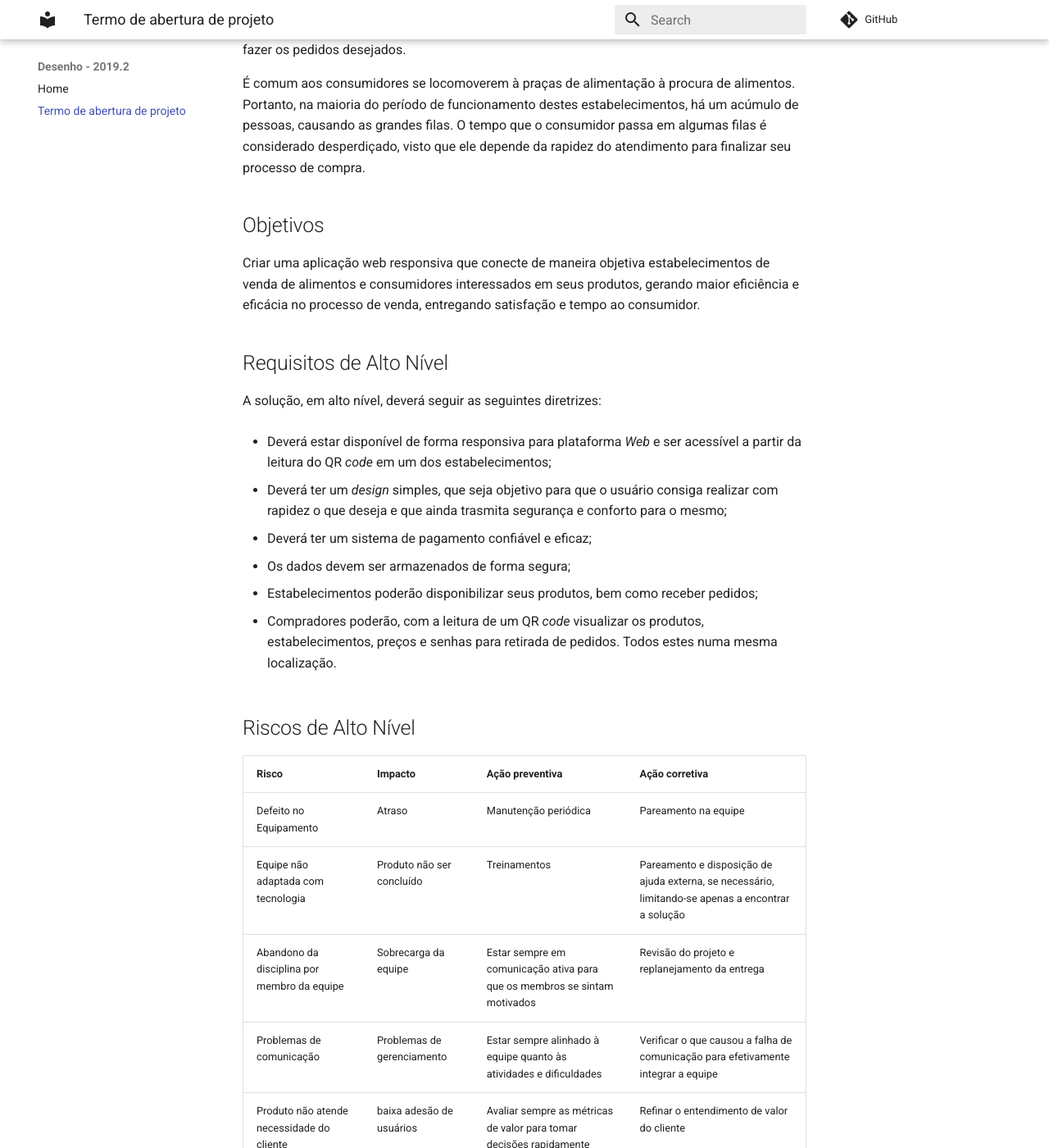
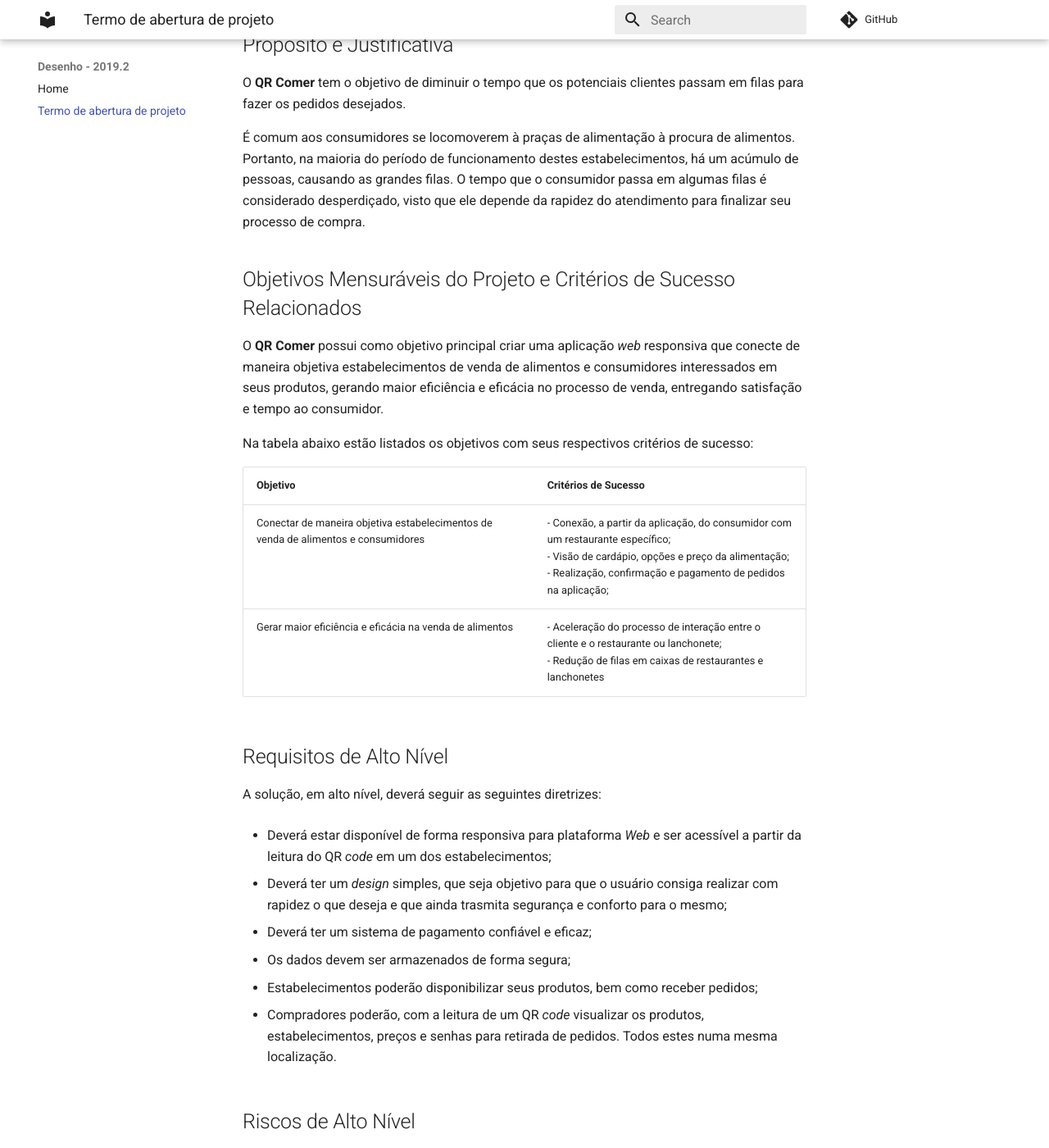
Before and after one commit to fga-desenho-2019-2/Wiki, an MkDocs documentation site: the page built from docs/tap.md, in a window 1280 px wide and 1400 px high, scrolled down 1643 px. Shown: the whole window at 82% size. Built offline with MkDocs 1.6.1 and Material for MkDocs 9.7.7, drawn with Linux system fonts in a browser that asks for light colours; comment, search, counter and statistics services are not loaded; old or Windows-style settings are respelled for this version of MkDocs; some of the changed text lies outside the part shown.

Commit message:
Revising objectives

```diff
--- a/docs/tap.md
+++ b/docs/tap.md
@@ -6,6 +6,7 @@
 |-|-|-|-|
 |19/08/2019|0.1|Criação do documento, adição de Stakeholders, Descrição do Projeto, Propósito e Justificativa, Objetivos, Requisitos de Alto Nível, Riscos de Alto Nível e Estimativa de Custo| Shayane Marques|
 |20/08/2019|0.2| Adição da introdução, adição de informações no tópico de Requisitos de alto nível | Pedro Rodrigues |
+|20/08/2019|0.3| Revisão de objetivos, adição de  critérios de sucesso | Matheus Blanco
 
 ## Stakeholders
 
@@ -38,9 +39,16 @@
 
 É comum aos consumidores se locomoverem à praças de alimentação à procura de alimentos. Portanto, na maioria do período de funcionamento destes estabelecimentos, há um acúmulo de pessoas, causando as grandes filas. O tempo que o consumidor passa em algumas filas é considerado desperdiçado, visto que ele depende da rapidez do atendimento para finalizar seu processo de compra.
 
-## Objetivos
+## Objetivos Mensuráveis do Projeto e Critérios de Sucesso Relacionados
 
-Criar uma aplicação web responsiva que conecte de maneira objetiva estabelecimentos de venda de alimentos e consumidores interessados em seus produtos, gerando maior eficiência e eficácia no processo de venda, entregando satisfação e tempo ao consumidor.
+O **QR Comer** possui como objetivo principal criar uma aplicação _web_ responsiva que conecte de maneira objetiva estabelecimentos de venda de alimentos e consumidores interessados em seus produtos, gerando maior eficiência e eficácia no processo de venda, entregando satisfação e tempo ao consumidor.
+
+Na tabela abaixo estão listados os objetivos com seus respectivos critérios de sucesso:
+
+|Objetivo|Critérios de Sucesso|
+|-|-|
+|Conectar de maneira objetiva estabelecimentos de venda de alimentos e consumidores|- Conexão, a partir da aplicação, do consumidor com um restaurante específico; <br> - Visão de cardápio, opções e preço da alimentação; <br> - Realização, confirmação e pagamento de pedidos na aplicação;|
+|Gerar maior eficiência e eficácia na venda de alimentos|- Aceleração do processo de interação entre o cliente e o restaurante ou lanchonete; <br> - Redução de filas em caixas de restaurantes e lanchonetes|
 
 ## Requisitos de Alto Nível
 
```
